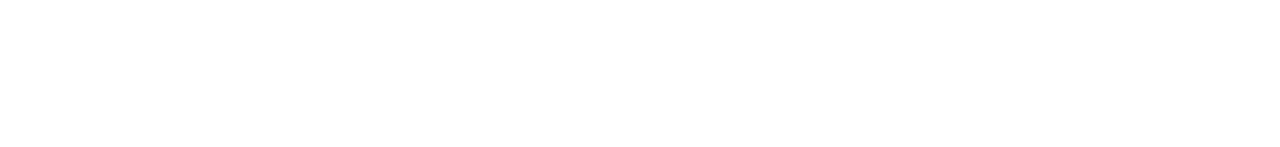
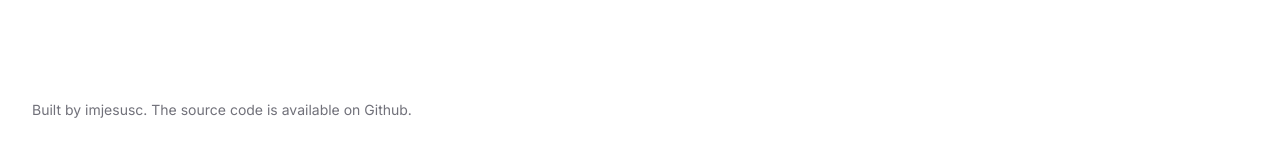
Before and after one commit to imjesusc/slug-generator, a Next.js app: page / in a window 1280 px wide. Shown: the part 650-797 px from the top of the page. Built offline with nearby package versions, Linux system fonts and the light colour scheme; no server answers.

Commit message:
Added footer

```diff
--- a/src/app/page.tsx
+++ b/src/app/page.tsx
@@ -1,10 +1,14 @@
+import Footer from '@/components/global/footer'
 import { SimpleSlugForm, SimpleSlugTable } from '@/components/organisms'
 export default function Home() {
   return (
-    <main className="w-screen h-auto my-10  container grid gap-10 place-content-center">
-      <h1 className="text-5xl text-balance font-bold font-sans">Slug Generator</h1>
-      <SimpleSlugForm />
-      <SimpleSlugTable />
-    </main>
+    <div className="w-screen h-full">
+      <main className="w-screen h-full my-10  container grid gap-10 place-content-center">
+        <h1 className="text-5xl text-balance font-bold font-sans">Slug Generator</h1>
+        <SimpleSlugForm />
+        <SimpleSlugTable />
+      </main>
+      <Footer />
+    </div>
   )
 }
--- /dev/null
+++ b/src/components/global/footer.tsx
@@ -0,0 +1,21 @@
+import Link from 'next/link'
+import React from 'react'
+
+export default function Footer() {
+  return (
+    <div className="absolute bottom-0 h-20 w-screen grid items-start">
+      <footer className="m-auto flex justify-between container">
+        <span className="text-muted-foreground text-sm">
+          Built by{' '}
+          <Link href="https://github.com/imjesusc" className="hover:underline">
+            imjesusc
+          </Link>
+          . The source code is available on{' '}
+          <Link href="https://github.com/imjesusc/slug-generator" className="hover:underline">
+            Github.
+          </Link>
+        </span>
+      </footer>
+    </div>
+  )
+}
```
